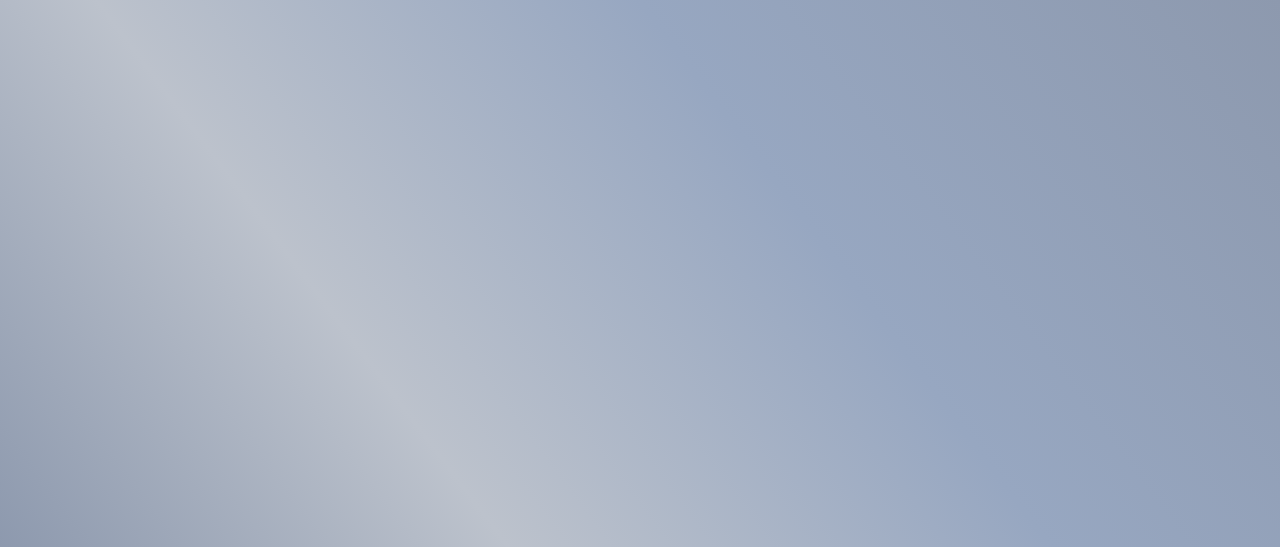
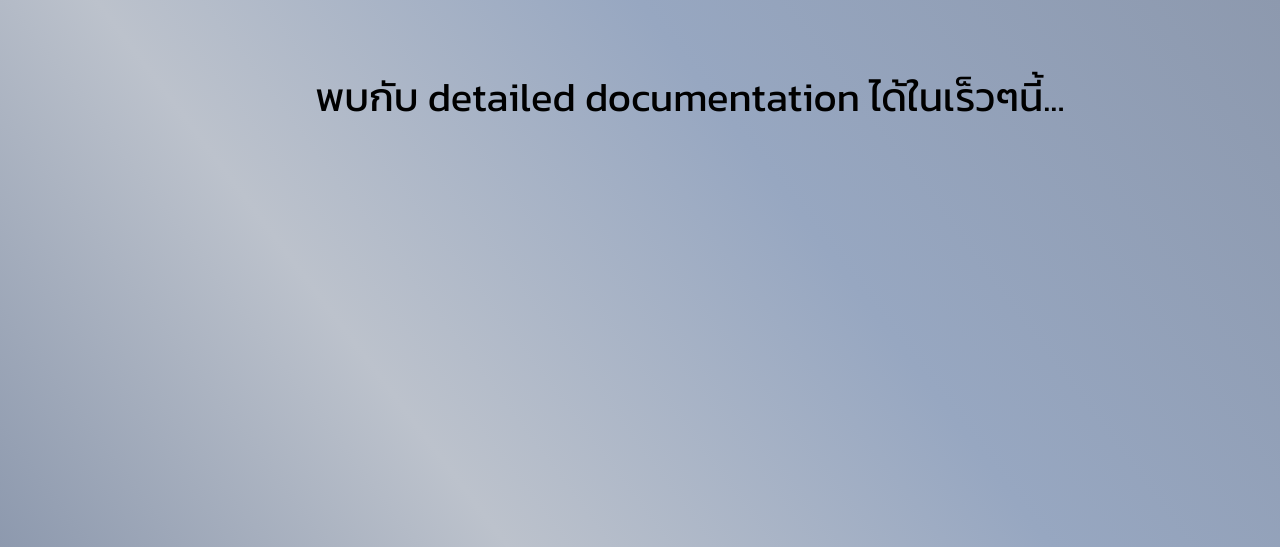
Before and after one commit to Black3800/smartdoll, a plain HTML site: page docs.html in a window 1280 px wide. Shown: the part 250-800 px from the top of the page. Drawn offline with Linux system fonts and the light colour scheme.

Commit message:
simple docs

```diff
--- a/docs.html
+++ b/docs.html
@@ -22,6 +22,7 @@
         </div>
         <div class="content">
             <div class="content-card glass">
+                <p class="large">พบกับ detailed documentation ได้ในเร็วๆนี้...</p>
             </div>
         </div>
     </body>
```
